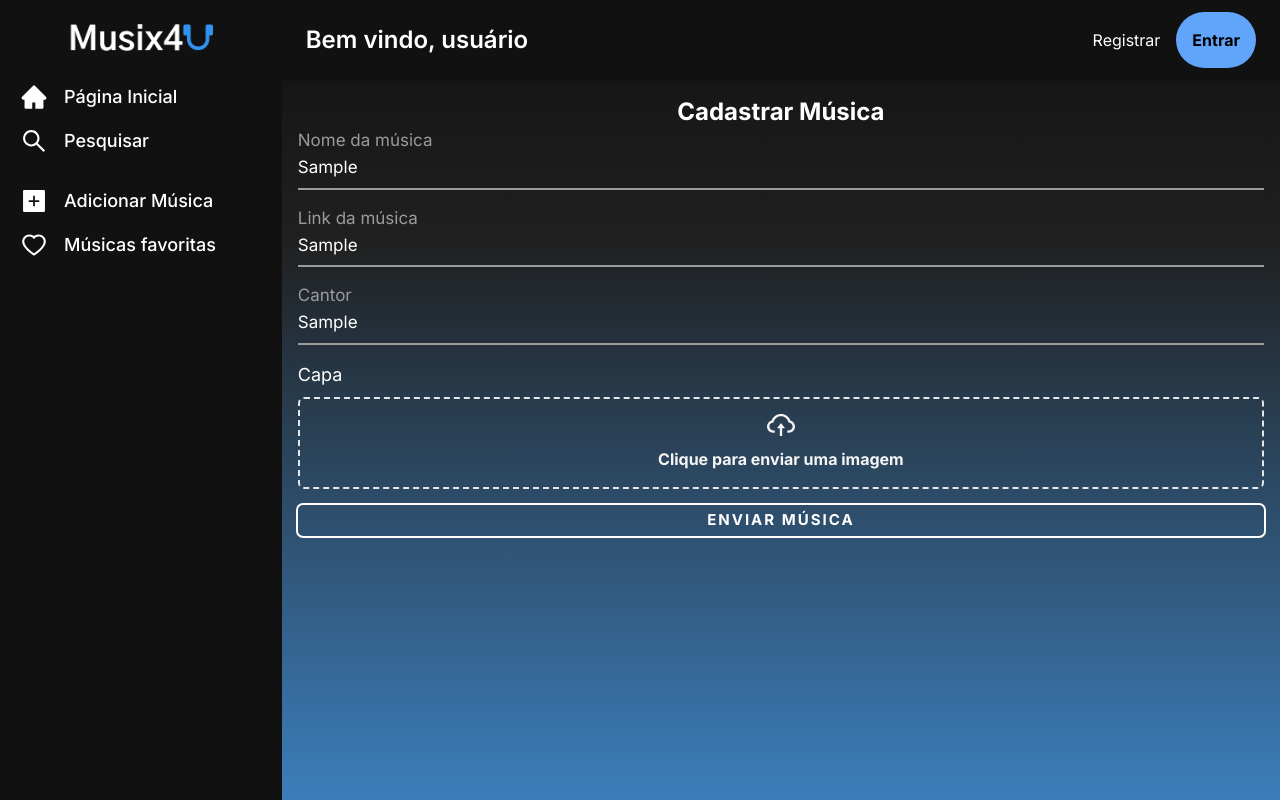
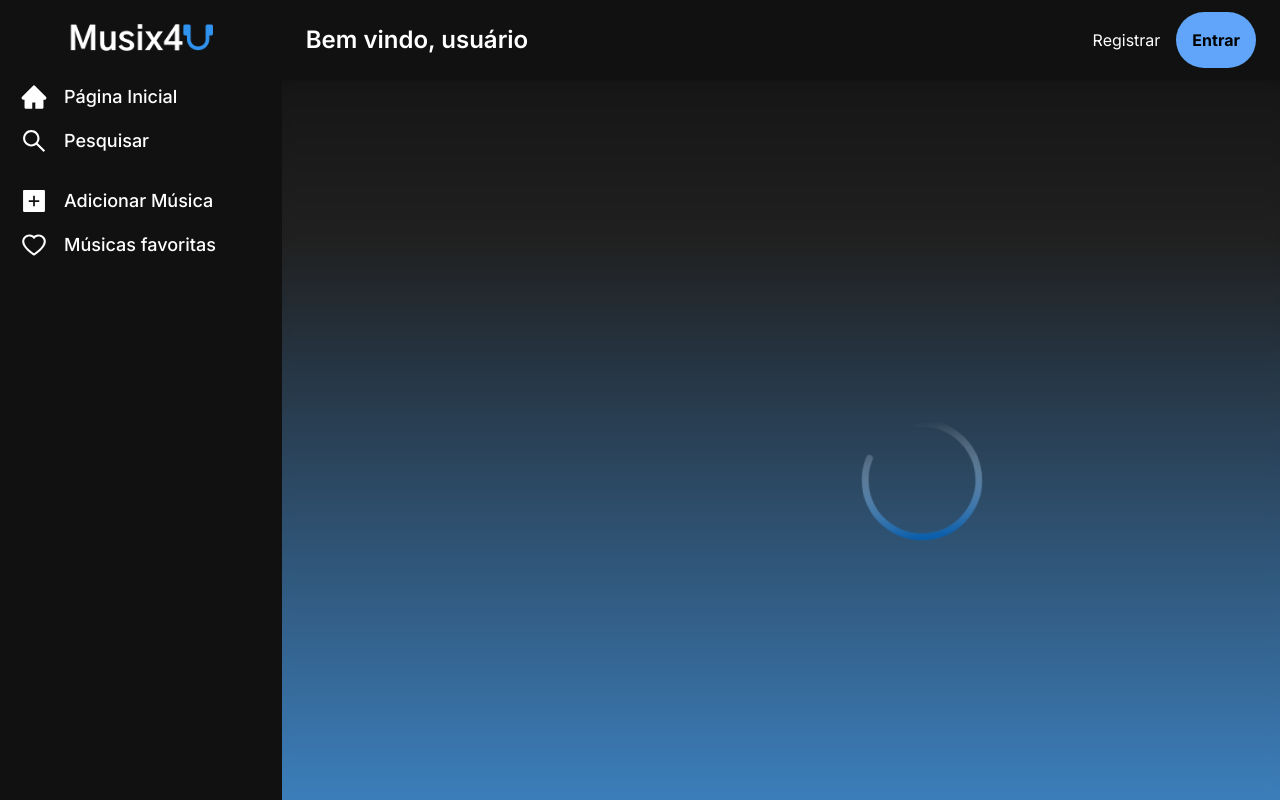
Before and after one commit to MikhailMarczal/musixforyou, a Next.js app in the folder frontend/: page /home/registerMusic in a window 1280 px wide. Both pictures are taken after typing "Sample", "Sample", "Sample" into the empty fields and a click on the button "ENVIAR MÚSICA". Built offline with nearby package versions, Linux system fonts and the light colour scheme.

Commit message:
Testes loading na pagina de registrar musica
tentar usar o toast.loading

```diff
--- a/frontend/src/app/globals.css
+++ b/frontend/src/app/globals.css
@@ -9,4 +9,7 @@
     .linear-gradient-green {
         @apply bg-gradient-to-br from-customLightGreen to-customGreen
     }
+    .glassmorphism {
+        @apply bg-clip-padding backdrop-filter backdrop-blur-sm bg-opacity-30
+    }
 }
--- a/frontend/src/app/home/[id]/page.tsx
+++ b/frontend/src/app/home/[id]/page.tsx
@@ -1,7 +1,7 @@
 "use client"
 
 import { IGetMusics } from "@/components/cards"
-import axios from "axios"
+import api from "@/services/api"
 import Image from "next/image"
 import Link from "next/link"
 import { useEffect, useState } from "react"
@@ -18,7 +18,7 @@ export default function MusicPage({ params } : { params: { id: string }}){
         favorito: false
     })
     useEffect(() => {
-        axios.get(`http://localhost:3000/music/${params.id}`).then((res) => {
+        api.get(`/music/${params.id}`).then((res) => {
             setDataGet(res.data)
         })
     },[])
--- a/frontend/src/app/home/page.tsx
+++ b/frontend/src/app/home/page.tsx
@@ -3,11 +3,12 @@ import { IGetMusics, MusicCard } from "@/components/cards";
 import { getMusics } from "../actions/getAllMusics";
 import ClientMasonry from "./masonry";
 import axios from "axios";
+import api from "@/services/api";
 
 export default async function HomePage() {
 
 
-    const response = await axios.get("http://localhost:3000/music/getAll")
+    const response = await api.get("/music/getAll")
     const musics: IGetMusics[] = response.data
 
     return (
--- a/frontend/src/app/home/registerMusic/page.tsx
+++ b/frontend/src/app/home/registerMusic/page.tsx
@@ -1,10 +1,10 @@
 "use client"
-import { createMusic } from "@/app/actions/postMusic";
-import { AnimatedButton, Button, InputImage } from "@/components/inputs";
+import { AnimatedButton, InputImage } from "@/components/inputs";
+import Loading from "@/components/loading";
 import { PatternInput } from "@/components/patternComponents/inputs";
 import { TYPE_ACCEPT_IMAGES } from "@/constants";
 import { IPostMusic } from "@/interfaces";
-import axios from "axios";
+import api from "@/services/api";
 import { ChangeEvent, FormEvent, useState } from "react";
 import { toast } from "react-toastify";
 
@@ -23,6 +23,15 @@ export default function RegisterMusic(){
         setDataPostMusic(old => ({...old, capa: undefined}))
     }
 
+    function clearData(){
+        setDataPostMusic({
+            nome: "",
+            link: "",
+            cantor: "",
+            capa: undefined
+        })
+    }
+
     const handleUpload = async (e: FormEvent<HTMLFormElement>) => {
         setIsUploading(true);
         e.preventDefault()
@@ -36,7 +45,9 @@ export default function RegisterMusic(){
             formData.append("link", dataPostMusic.link)
             formData.append("file", dataPostMusic.capa)
 
-            await axios.post("http://localhost:3000/music/create", formData)
+            await api.post("/music/create", formData).then((res) => {
+                clearData()
+            })
 
         } catch(error : any){
             toast.error(error.response?.data.message)
@@ -45,6 +56,8 @@ export default function RegisterMusic(){
     }
 
     return (
+        <>
+            {isUploading ? <Loading /> : (
                 <div className="p-4">
                     <h1 className="text-2xl font-bold text-white text-center">Cadastrar Música</h1>
                     <form className="flex flex-col gap-4" onSubmit={(e) => handleUpload(e)}>
@@ -82,5 +95,7 @@ export default function RegisterMusic(){
 
                     </form>
                 </div>
+            )}
+        </>
     )
 }
--- /dev/null
+++ b/frontend/src/components/loading/Loading.module.css
@@ -0,0 +1,15 @@
+.spinner {
+    animation: rotation 0.75s linear infinite;
+}
+
+.path {
+    stroke-dasharray: 150;
+    stroke-dashoffset: 20;
+    stroke-linecap: round;
+  }
+
+  @keyframes rotation {
+    to {
+      transform: rotate(360deg);
+    }
+  }
--- /dev/null
+++ b/frontend/src/components/loading/LoadingComponent.tsx
@@ -0,0 +1,37 @@
+import styles from "./Loading.module.css"
+
+export default function LoadingComponent() {
+    return (
+        <div className="flex justify-center items-center">
+            <svg
+                xmlns="http://www.w3.org/2000/svg"
+                viewBox="0 0 66 66"
+                height="100px"
+                width="100px"
+                className={`${styles.spinner} w-[250px] h-[150px] relative rounded-full`}
+            >
+                <circle
+                    stroke="url(#gradient)"
+                    r="25"
+                    cy="33"
+                    cx="33"
+                    strokeWidth="3"
+                    fill="transparent"
+                    className={styles.path}
+                ></circle>
+                <linearGradient id="gradient">
+                    <stop
+                        stopOpacity="1"
+                        stopColor="#0B5EAA"
+                        offset="0%"
+                    ></stop>
+                    <stop
+                        stopOpacity="0"
+                        stopColor="#ffffff"
+                        offset="100%"
+                    ></stop>
+                </linearGradient>
+            </svg>
+        </div>
+    );
+}
--- /dev/null
+++ b/frontend/src/components/loading/index.tsx
@@ -0,0 +1,21 @@
+import { motion } from "framer-motion"
+import LoadingComponent from "./LoadingComponent"
+
+export default function Loading(props: any){
+    return(
+        <div className="fixed z-50">
+            <section className="w-screen min-h-screen fixed glassmorphism z-40" onClick={props.onClickClose}/>
+                <div className="p-2 min-h-screen w-screen flex justify-center items-center">
+                    <motion.div
+                        initial={{ opacity: 0, scale: 0 }}
+                        animate={{ opacity: 1, scale: 1 }}
+                        exit={{ opacity: 0, scale: 0 }}
+                        transition={{ duration: 0.3 }}
+                        className={`z-50 relative overflow-hidden px-6 py-8  justify-center`}
+                    >
+                        <LoadingComponent />
+                    </motion.div>
+                </div>
+        </div>
+    )
+}
```
Also changed, not shown: 1 other file (tests, documents, lock files or other folders). Lines whose indentation alone changed are shown as unchanged.
